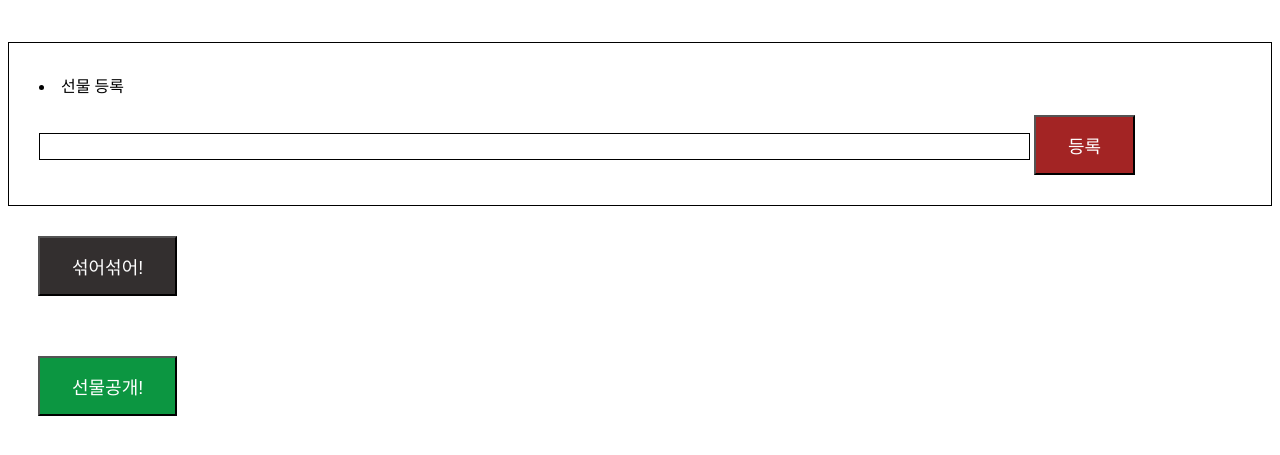
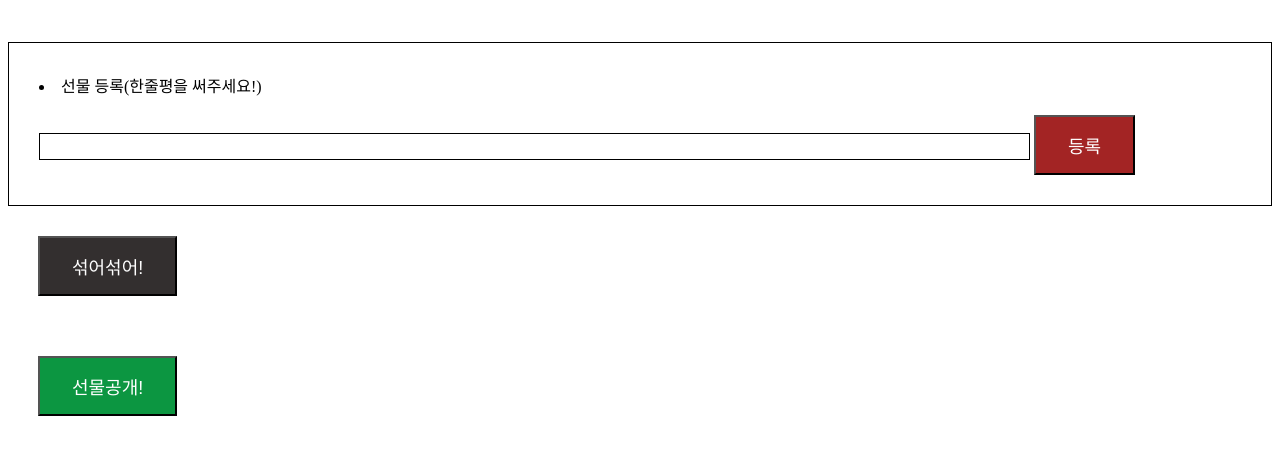
Before and after one commit to AlangGY/ChristmasPresent, a plain HTML site: page index.html in a window 1280 px wide. Shown: the part 191-646 px from the top of the page. Drawn offline with Linux system fonts and the light colour scheme.

Commit message:
Add files via upload

```diff
--- a/index.html
+++ b/index.html
@@ -86,7 +86,7 @@
     </div>
     <div id="register">
         <li>
-        선물 등록
+        선물 등록(한줄평을 써주세요!)
         </li>
         </br>
             <input id="registertext" class="text1" size="80" type="text" name="registertext">
```
